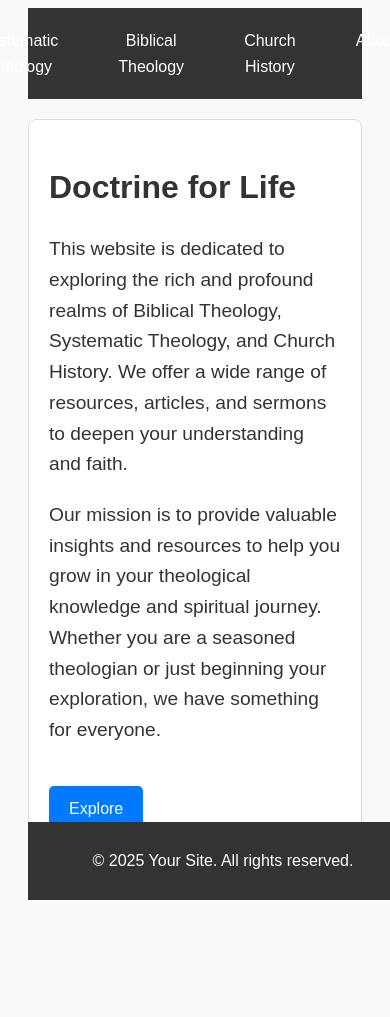
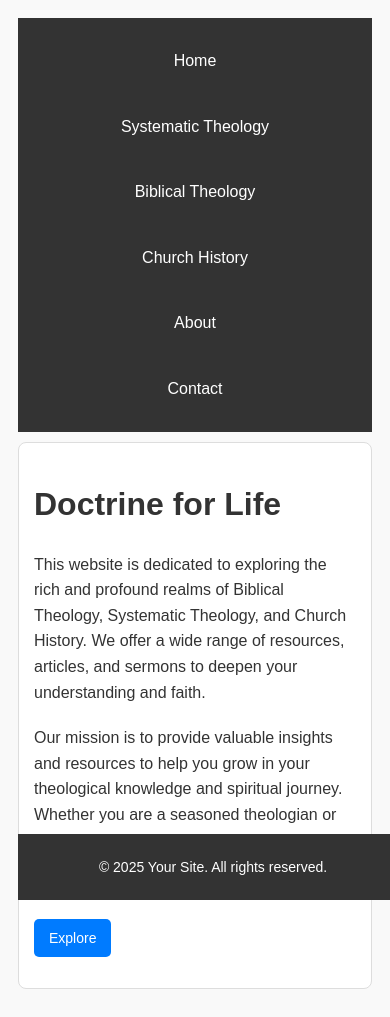
Before and after one commit to ajaydaram/stunning-octo-couscous, a Jekyll site: the page built from index.md, in a window 390 px wide. Built offline with Jekyll 4.4.1, drawn with Linux system fonts in a browser that asks for light colours; before the commit the page ends 900 px from its top, so only the background shows below that.

Commit message:
mibile screen adaptability

```diff
--- a/assests/css/main.css
+++ b/assests/css/main.css
@@ -114,3 +114,42 @@ main {
     font-size: 1.2em;
     margin-bottom: 20px;
 }
+
+/* Mobile-Friendly Styles */
+@media (max-width: 768px) {
+    body {
+        padding: 10px;
+    }
+
+    header nav ul {
+        flex-direction: column;
+        align-items: center;
+    }
+
+    header nav ul li {
+        margin: 10px 0;
+    }
+
+    header nav ul li a {
+        padding: 10px;
+    }
+
+    main {
+        margin: 10px auto;
+        padding: 15px;
+    }
+
+    .button {
+        font-size: 14px;
+        padding: 8px 15px;
+    }
+
+    .intro {
+        font-size: 1em;
+    }
+
+    footer {
+        font-size: 14px;
+        padding: 8px 0;
+    }
+}
```
Also changed, not shown: assests/css/custom.css (+29 -0 lines).
